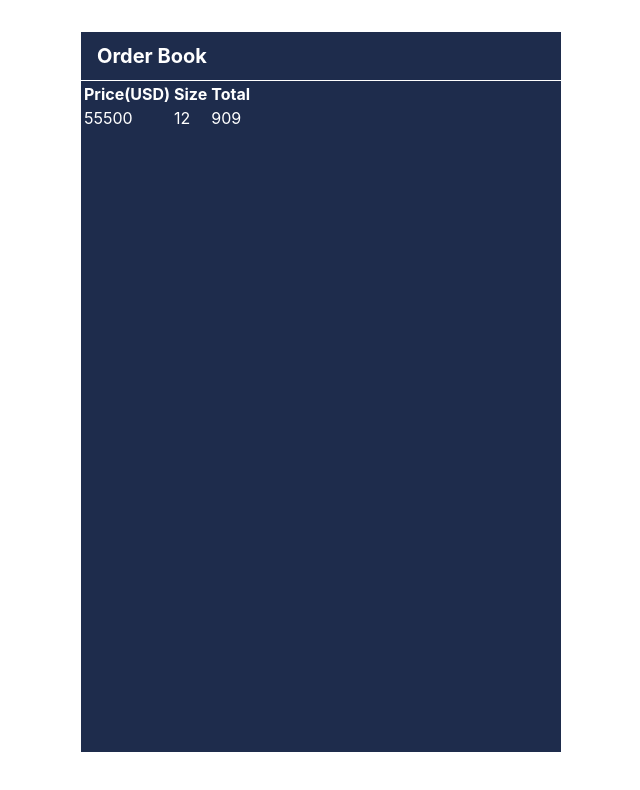
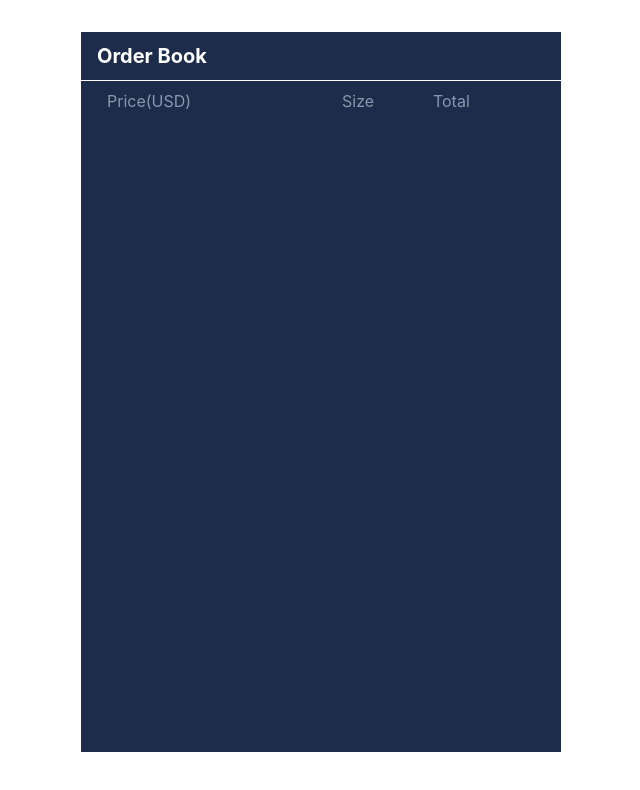
Before and after one commit to gswliang/Orderbook, a React (Create React App) app: page / in a window 1280 px wide. Shown: the top 790 px of the page, without its empty margins (319-959 px from the left). Built offline with nearby package versions, Linux system fonts and the light colour scheme; no server answers.

Commit message:
add sellQuote and buyQuote format function

```diff
--- a/src/Components/Orderbook.jsx
+++ b/src/Components/Orderbook.jsx
@@ -1,9 +1,40 @@
-import React from "react";
+import React, { useEffect } from "react";
 import Quote from "./Quote";
 import "./orderbook.css";
 
 const Orderbook = ({ orders }) => {
-  console.log(orders);
+  const MAX_QUOTE_SIZE = 8;
+  const buyQuote = () => {
+    let total = 0;
+    return orders.buyQuote.slice(0, MAX_QUOTE_SIZE).map((quote) => {
+      total += +quote.size;
+
+      return { ...quote, total };
+    });
+  };
+
+  const sellQuote = () => {
+    let total = 0;
+
+    return orders.sellQuote
+      .reverse()
+      .slice(0, MAX_QUOTE_SIZE)
+      .map((quote) => {
+        total += +quote.size;
+        return { ...quote, total };
+      });
+  };
+
+  useEffect(() => {
+    if (!orders) {
+      return;
+    }
+    console.log(orders);
+    const buyQuotes = buyQuote();
+    const sellQuotes = sellQuote();
+
+    // console.log(buyQuotes);
+  });
 
   return (
     <div className="orderbook">
--- a/src/Components/Quote.jsx
+++ b/src/Components/Quote.jsx
@@ -1,6 +1,8 @@
 import React from "react";
+import "./quote.css";
 
 const Quote = () => {
+  // replace(/\B(?=(\d{3})+(?!\d))/g, ",")
   return (
     <div className="quote">
       <table>
@@ -10,11 +12,6 @@ const Quote = () => {
             <th>Size</th>
             <th>Total</th>
           </tr>
-          <tr>
-            <td>55500</td>
-            <td>12</td>
-            <td>909</td>
-          </tr>
         </thead>
       </table>
     </div>
--- a/src/Components/quote.css
+++ b/src/Components/quote.css
@@ -1,12 +1,12 @@
 .quote {
   display: flex;
   flex-direction: column;
-  height: 100%;
+  margin: 0 1.5rem;
 }
 
 th {
   color: #8698aa;
-  font-weight: 500;
+  font-weight: 400;
   padding: 0.5rem 0;
 }
 
```
